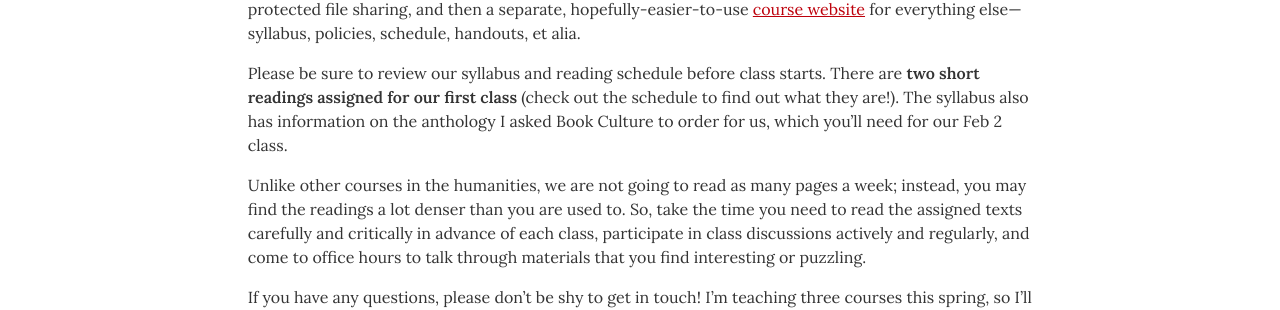
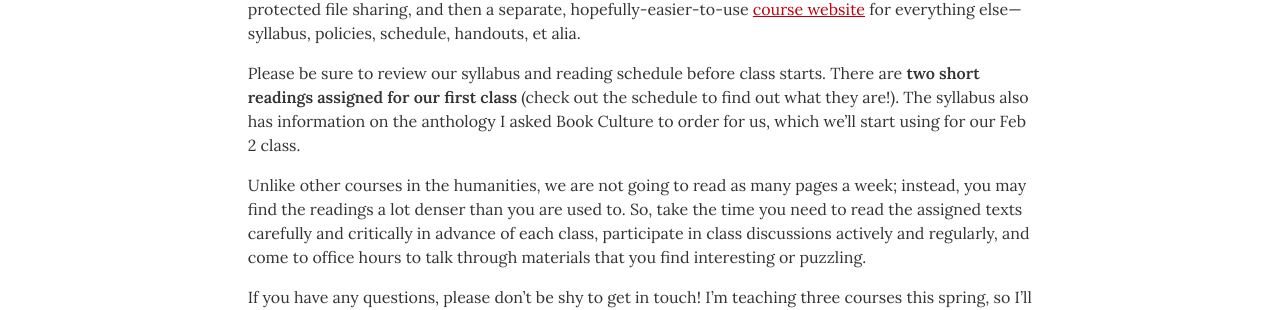
Before and after one commit to dingherself/political-philosophy, a Jekyll site: the page built from announcements/_posts/2026-01-16-welcome.md, in a window 1280 px wide. Shown: the part 603-913 px from the top of the page. Built offline with Jekyll 4.4.1, drawn with Linux system fonts in a browser that asks for light colours.

Commit message:
better wording

```diff
--- a/announcements/_posts/2026-01-16-welcome.md
+++ b/announcements/_posts/2026-01-16-welcome.md
@@ -11,7 +11,7 @@ My name is Ding (my pronouns are they/them and she/her). Political philosophy wa
 
 For this class, we will use Columbia’s CourseWorks/Canvas system for assignments/grades/password-protected file sharing, and then a separate, hopefully-easier-to-use [course website](https://pol.dingherself.com) for everything else—syllabus, policies, schedule, handouts, et alia.
 
-Please be sure to review our syllabus and reading schedule before class starts. There are **two short readings assigned for our first class** (check out the schedule to find out what they are!). The syllabus also has information on the anthology I asked Book Culture to order for us, which you’ll need for our Feb 2 class.
+Please be sure to review our syllabus and reading schedule before class starts. There are **two short readings assigned for our first class** (check out the schedule to find out what they are!). The syllabus also has information on the anthology I asked Book Culture to order for us, which we’ll start using for our Feb 2 class.
 
 Unlike other courses in the humanities, we are not going to read as many pages a week; instead, you may find the readings a lot denser than you are used to. So, take the time you need to read the assigned texts carefully and critically in advance of each class, participate in class discussions actively and regularly, and come to office hours to talk through materials that you find interesting or puzzling.
 
```
